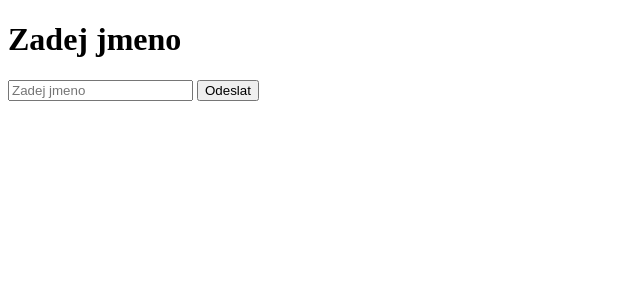
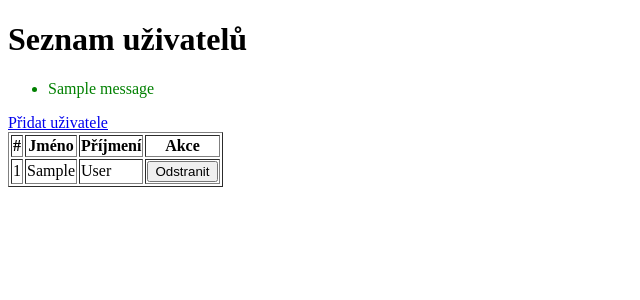
Before and after one commit to Brumlins/kuber_project, a Flask app: template templates/index.html in a window 1280 px wide. Shown: the top 300 px of the page, without its empty margins (0-640 px from the left). Run offline with Flask 3, Linux system fonts and the light colour scheme; the template is opened without the code that fills it: most values are stand-ins (such as "Sample title", 1, 10 or a date in 2020); one stand-in notice (Sample message) is shown.

Commit message:
Add files via upload

```diff
--- a/app.py
+++ b/app.py
@@ -1,17 +1,42 @@
-from flask import Flask, request, render_template
-app=Flask(__name__)
+from flask import Flask, request, render_template, redirect, url_for, flash
 
+app = Flask(__name__)
+app.secret_key = 'secret-key-for-flash-messages'
+
+# Seznam uživatelů jako dočasné úložiště
+users = []
 
 @app.route('/')
-def hello_world():
-    return render_templete('index.html')
+def index():
+    return render_template('index.html', users=users)
 
-@app.route('/ahoj')
-def ahoj():
-    # Získání vstupu z query parametru "jmeno"
-    jmeno = request.args.get('jmeno', 'Neznámý')
-    return f'Ahoj, {jmeno}!'
+@app.route('/add_user', methods=['GET', 'POST'])
+def add_user():
+    if request.method == 'POST':
+        # Získání dat z formuláře
+        first_name = request.form.get('first_name')
+        last_name = request.form.get('last_name')
 
+        # Validace formuláře
+        if not first_name or not last_name:
+            flash('Jméno a příjmení jsou povinná pole!', 'error')
+            return redirect(url_for('add_user'))
 
-if __name__=='__main__':
+        # Přidání uživatele do seznamu
+        users.append({'first_name': first_name, 'last_name': last_name})
+        flash('Uživatel byl úspěšně přidán!', 'success')
+        return redirect(url_for('index'))
+
+    return render_template('add_user.html')
+
+@app.route('/delete_user/<int:user_id>', methods=['POST'])
+def delete_user(user_id):
+    if 0 <= user_id < len(users):
+        del users[user_id]
+        flash('Uživatel byl úspěšně odstraněn!', 'success')
+    else:
+        flash('Uživatel nebyl nalezen!', 'error')
+    return redirect(url_for('index'))
+
+if __name__ == '__main__':
     app.run(debug=True)
--- a/templates/index.html
+++ b/templates/index.html
@@ -3,13 +3,49 @@
 <head>
     <meta charset="UTF-8">
     <meta name="viewport" content="width=device-width, initial-scale=1.0">
-    <title>Pozdrav</title>
+    <title>Seznam uživatelů</title>
 </head>
 <body>
-    <h1>Zadej jmeno</h1>
-    <form action="/ahoj" method="post">
-        <input type="text" name="jmeno" id="jmeno" placeholder="Zadej jmeno">
-        <button type="submit">Odeslat</button>
-    </form>
+    <h1>Seznam uživatelů</h1>
+    {% with messages = get_flashed_messages(with_categories=true) %}
+        {% if messages %}
+            <ul>
+                {% for category, message in messages %}
+                    <li style="color: {{ 'red' if category == 'error' else 'green' }}">{{ message }}</li>
+                {% endfor %}
+            </ul>
+        {% endif %}
+    {% endwith %}
+
+    <a href="{{ url_for('add_user') }}">Přidat uživatele</a>
+
+    <table border="1">
+        <thead>
+            <tr>
+                <th>#</th>
+                <th>Jméno</th>
+                <th>Příjmení</th>
+                <th>Akce</th>
+            </tr>
+        </thead>
+        <tbody>
+            {% for user in users %}
+                <tr>
+                    <td>{{ loop.index }}</td>
+                    <td>{{ user.first_name }}</td>
+                    <td>{{ user.last_name }}</td>
+                    <td>
+                        <form action="{{ url_for('delete_user', user_id=loop.index0) }}" method="post" style="display:inline;">
+                            <button type="submit">Odstranit</button>
+                        </form>
+                    </td>
+                </tr>
+            {% else %}
+                <tr>
+                    <td colspan="4">Žádní uživatelé nejsou k dispozici.</td>
+                </tr>
+            {% endfor %}
+        </tbody>
+    </table>
 </body>
 </html>
```
Also changed, not shown: templates/add_user.html (added, +33 -0 lines).
